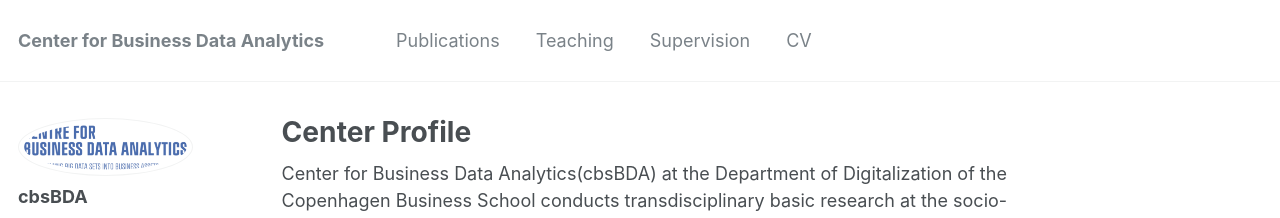
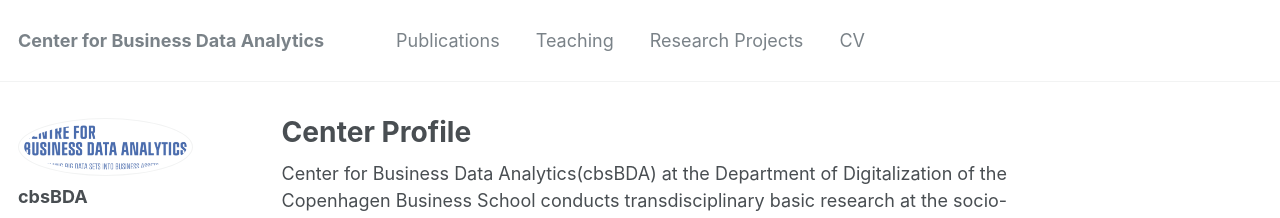
Before and after one commit to cbsBDA/cbsBDA-homepage, a Jekyll site: the page built from _pages/about.md, in a window 1280 px wide and 1210 px high. Shown: the top 218 px of the window. Built offline with Jekyll 4.4.1, drawn with Linux system fonts in a browser that asks for light colours; some web fonts are replaced.

Commit message:
added content

```diff
--- a/_config.yml
+++ b/_config.yml
@@ -11,9 +11,9 @@ title                    : "Center for Business Data Analytics"
 title_separator          : "-"
 name                     : &name "cbsBDA"
 description              : &description "personal description"
-url                      : https://raghavamukkamala.github.io/cbsBDA/ # the base hostname & protocol for your site e.g. "https://mmistakes.github.io"
+url                      : https://cbsbda.github.io/ # the base hostname & protocol for your site e.g. "https://mmistakes.github.io"
 baseurl                  : "" # the subpath of your site, e.g. "/blog"
-repository               : "raghavamukkamala/raghavamukkamala.github.io/cbsBDA/"
+repository               : "cbsbda/cbsbda.github.io/"
 teaser                   :  # filename of teaser fallback teaser image placed in /images/, .e.g. "500x300.png"
 breadcrumbs              : false # true, false (default)
 words_per_minute         : 160
--- a/_data/navigation.yml
+++ b/_data/navigation.yml
@@ -6,7 +6,7 @@ main:
   - title: "Teaching"
     url: teaching/
 
-  - title: "Supervision"
+  - title: "Research Projects"
     url: supervision/
 
   - title: "CV"
```
